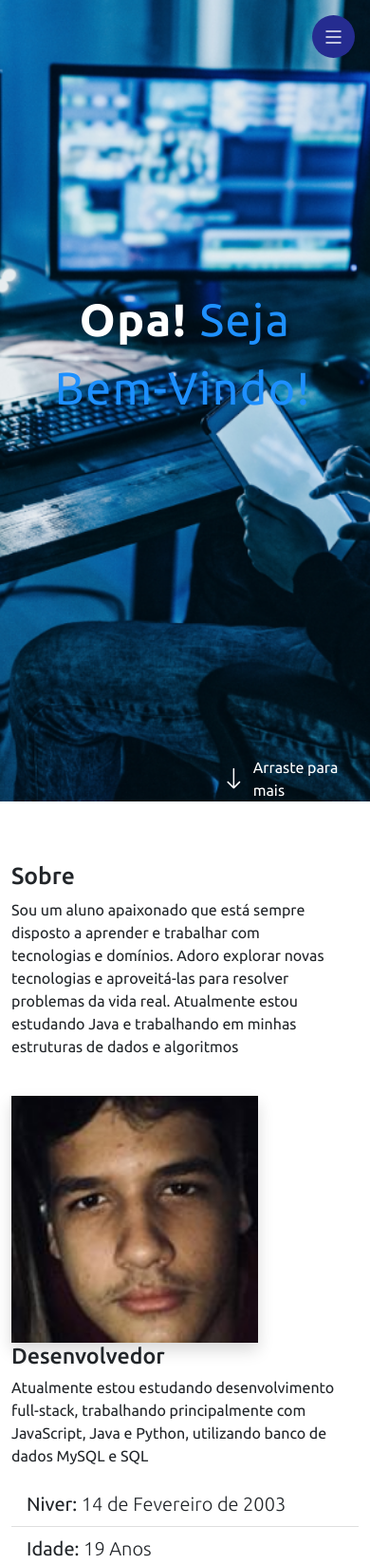
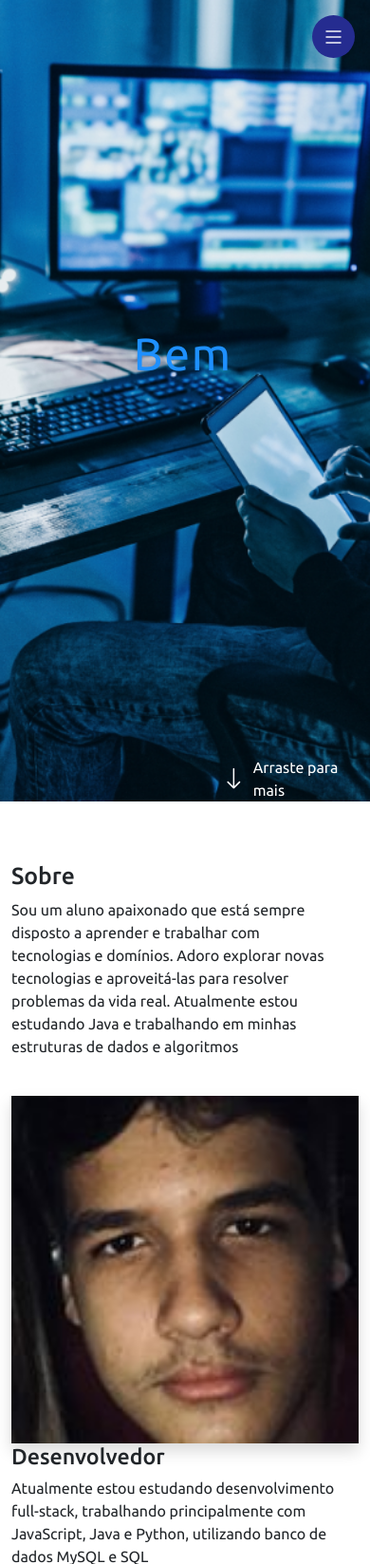
Before and after one commit to robinhosz/portfolio-responsa, a Flask app: page / in a window 390 px wide. Shown: the top 1647 px of the page at 95% size. Run offline with Flask 2, Linux system fonts and the light colour scheme; some libraries are stand-ins or nearby versions.

Commit message:
Testando responsividade

```diff
--- a/static/script.js
+++ b/static/script.js
@@ -64,7 +64,7 @@
 const typedTextSpan = document.querySelector(".typed-text");
 const cursorSpan = document.querySelector(".cursor");
 
-const textArray = ["Seja Bem-Vindo!", "Me chamo Robson!"];
+const textArray = ["Bem-Vindo", "Me Chamo Robson!"];
 const typingDelay = 200;
 const erasingDelay = 100;
 const newTextDelay = 2000; // Delay between current and next text
--- a/static/style.css
+++ b/static/style.css
@@ -100,6 +100,14 @@
 
   width: 100%;
   height: 100vh;
+}
+
+@media only screen and (max-width: 480px) {
+
+  img {
+    width: 100%;
+  }
+
 }
 
 section#inicio .container{
--- a/templates/index.html
+++ b/templates/index.html
@@ -67,7 +67,7 @@
 
         <section id="inicio" class="row m-0 p-0">
           <div class="container">
-            <p>Opa! <span class="typed-text"></span><span class="cursor">&nbsp;</span></p>
+            <p> <span class="typed-text"></span><span class="cursor">&nbsp;</span></p>
 
           </div>
             <div class="col-md-12 d-flex justify-content-end
```
